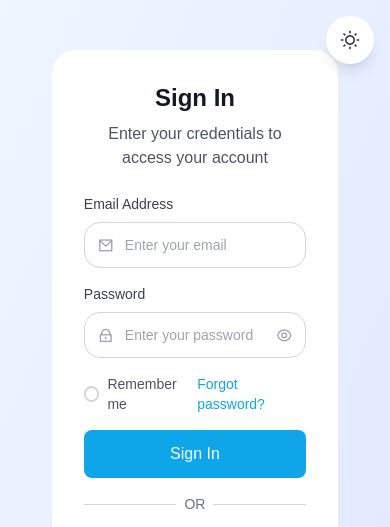
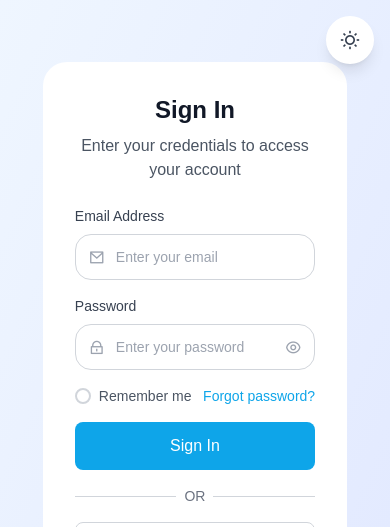
Before and after one commit to A-N-U-S-I-N/Dynamic-QR, a website: page client/public/Login-and-Sign-In-Page.html in a window 390 px wide. Shown: the top 527 px of the page. Drawn offline with nearby package versions, Linux system fonts and the light colour scheme.

Commit message:
Update Login-and-Sign-In-Page.html

```diff
--- a/client/public/Login-and-Sign-In-Page.html
+++ b/client/public/Login-and-Sign-In-Page.html
@@ -64,7 +64,7 @@
 
 		<div class="min-h-screen flex items-center justify-center p-4">
 			<div class="w-full flex justify-center">
-				<div class="slide-container lg:w-[35%] w-[80%]">
+				<div class="slide-container lg:w-[35%] w-[85%]">
 					<div class="slide-wrapper" id="slideWrapper">
 						<div
 							class="slide-panel bg-white dark:bg-gray-800 rounded-2xl p-8"
```
